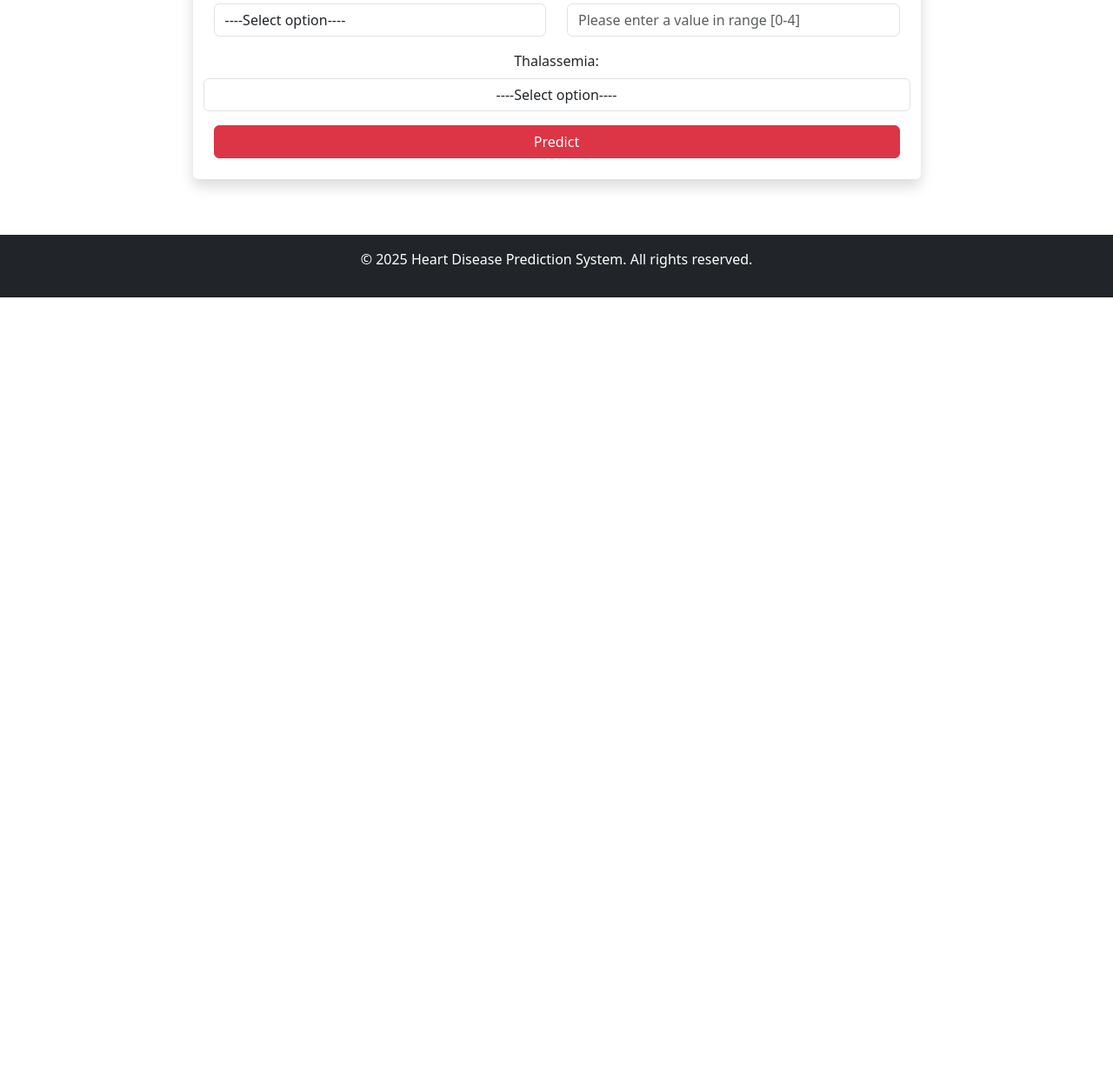
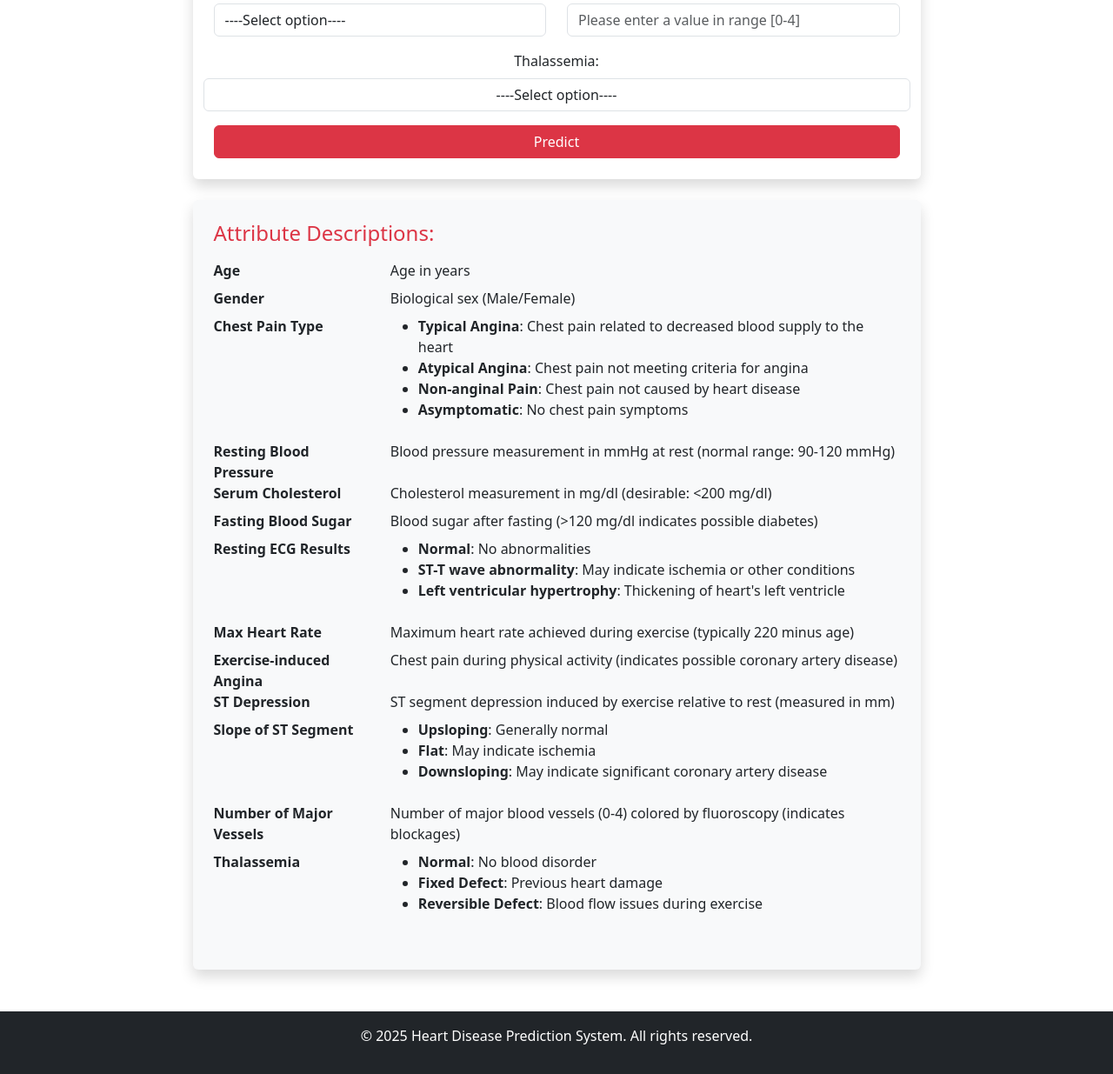
Before and after one commit to taki2oo2/Heart-Disease-Prediction, a Flask app: page /prediction in a window 1280 px wide. Shown: the part 720-1955 px from the top of the page at 87% size. Before the commit the page ends 1062 px from the top, so only its background shows below. Run offline with Flask 3, Linux system fonts and the light colour scheme; parts of the project's set-up code (start-up, migrations or seed data) failed here and were passed over.

Commit message:
Update prediction.html

```diff
--- a/templates/prediction.html
+++ b/templates/prediction.html
@@ -132,6 +132,76 @@
             <button type="submit" class="btn btn-danger w-100">Predict</button>
         </form>
         <p id="prediction-result" class="text-center mt-3"></p>
+
+        <!-- Attribute Descriptions Section -->
+        <div class="w-75 mx-auto bg-light p-4 rounded shadow mt-4">
+            <h4 class="text-danger mb-3">Attribute Descriptions:</h4>
+            <dl class="row">
+                <dt class="col-sm-3">Age</dt>
+                <dd class="col-sm-9">Age in years</dd>
+
+                <dt class="col-sm-3">Gender</dt>
+                <dd class="col-sm-9">Biological sex (Male/Female)</dd>
+
+                <dt class="col-sm-3">Chest Pain Type</dt>
+                <dd class="col-sm-9">
+                    <ul>
+                        <li><strong>Typical Angina</strong>: Chest pain related to decreased blood supply to the heart</li>
+                        <li><strong>Atypical Angina</strong>: Chest pain not meeting criteria for angina</li>
+                        <li><strong>Non-anginal Pain</strong>: Chest pain not caused by heart disease</li>
+                        <li><strong>Asymptomatic</strong>: No chest pain symptoms</li>
+                    </ul>
+                </dd>
+
+                <dt class="col-sm-3">Resting Blood Pressure</dt>
+                <dd class="col-sm-9">Blood pressure measurement in mmHg at rest (normal range: 90-120 mmHg)</dd>
+
+                <dt class="col-sm-3">Serum Cholesterol</dt>
+                <dd class="col-sm-9">Cholesterol measurement in mg/dl (desirable: <200 mg/dl)</dd>
+
+                <dt class="col-sm-3">Fasting Blood Sugar</dt>
+                <dd class="col-sm-9">Blood sugar after fasting (>120 mg/dl indicates possible diabetes)</dd>
+
+                <dt class="col-sm-3">Resting ECG Results</dt>
+                <dd class="col-sm-9">
+                    <ul>
+                        <li><strong>Normal</strong>: No abnormalities</li>
+                        <li><strong>ST-T wave abnormality</strong>: May indicate ischemia or other conditions</li>
+                        <li><strong>Left ventricular hypertrophy</strong>: Thickening of heart's left ventricle</li>
+                    </ul>
+                </dd>
+
+                <dt class="col-sm-3">Max Heart Rate</dt>
+                <dd class="col-sm-9">Maximum heart rate achieved during exercise (typically 220 minus age)</dd>
+
+                <dt class="col-sm-3">Exercise-induced Angina</dt>
+                <dd class="col-sm-9">Chest pain during physical activity (indicates possible coronary artery disease)</dd>
+
+                <dt class="col-sm-3">ST Depression</dt>
+                <dd class="col-sm-9">ST segment depression induced by exercise relative to rest (measured in mm)</dd>
+
+                <dt class="col-sm-3">Slope of ST Segment</dt>
+                <dd class="col-sm-9">
+                    <ul>
+                        <li><strong>Upsloping</strong>: Generally normal</li>
+                        <li><strong>Flat</strong>: May indicate ischemia</li>
+                        <li><strong>Downsloping</strong>: May indicate significant coronary artery disease</li>
+                    </ul>
+                </dd>
+
+                <dt class="col-sm-3">Number of Major Vessels</dt>
+                <dd class="col-sm-9">Number of major blood vessels (0-4) colored by fluoroscopy (indicates blockages)</dd>
+
+                <dt class="col-sm-3">Thalassemia</dt>
+                <dd class="col-sm-9">
+                    <ul>
+                        <li><strong>Normal</strong>: No blood disorder</li>
+                        <li><strong>Fixed Defect</strong>: Previous heart damage</li>
+                        <li><strong>Reversible Defect</strong>: Blood flow issues during exercise</li>
+                    </ul>
+                </dd>
+            </dl>
+        </div>
     </section>
 
     <footer class="bg-dark text-white text-center py-3">
```
